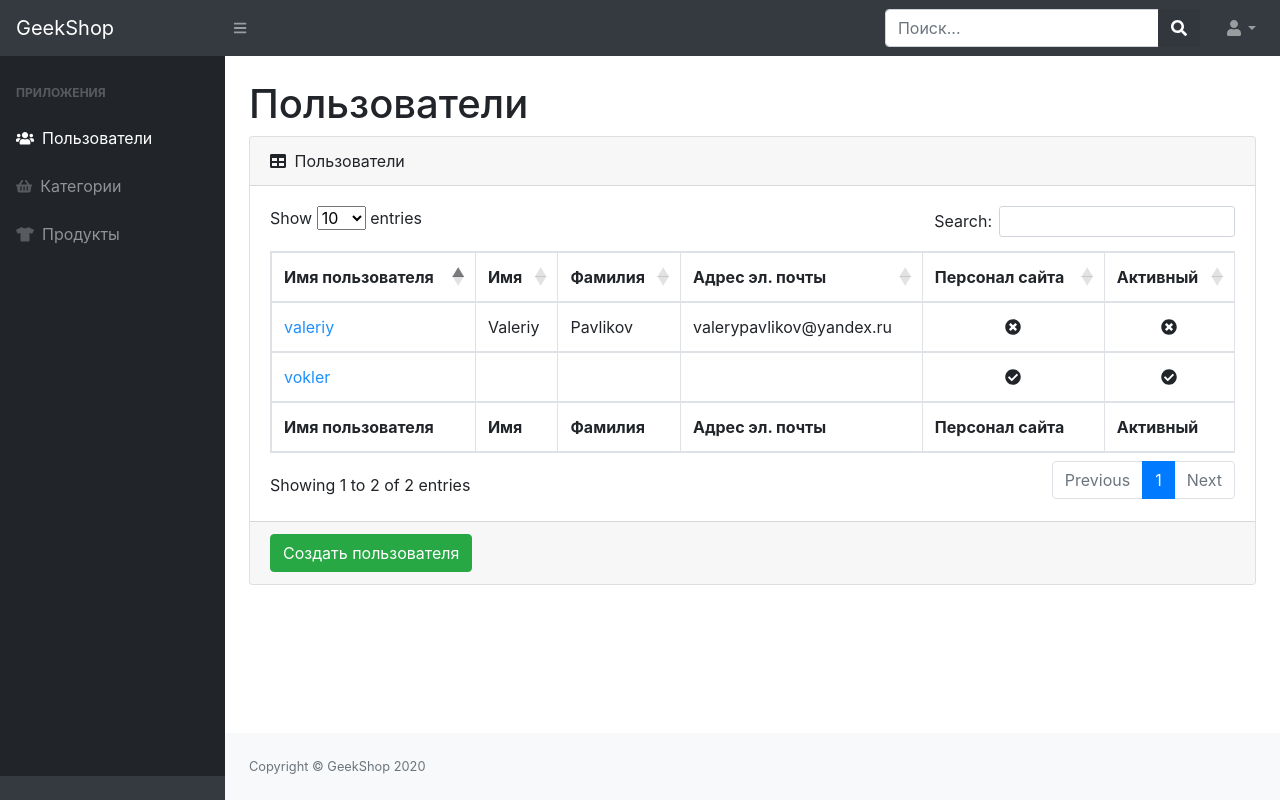
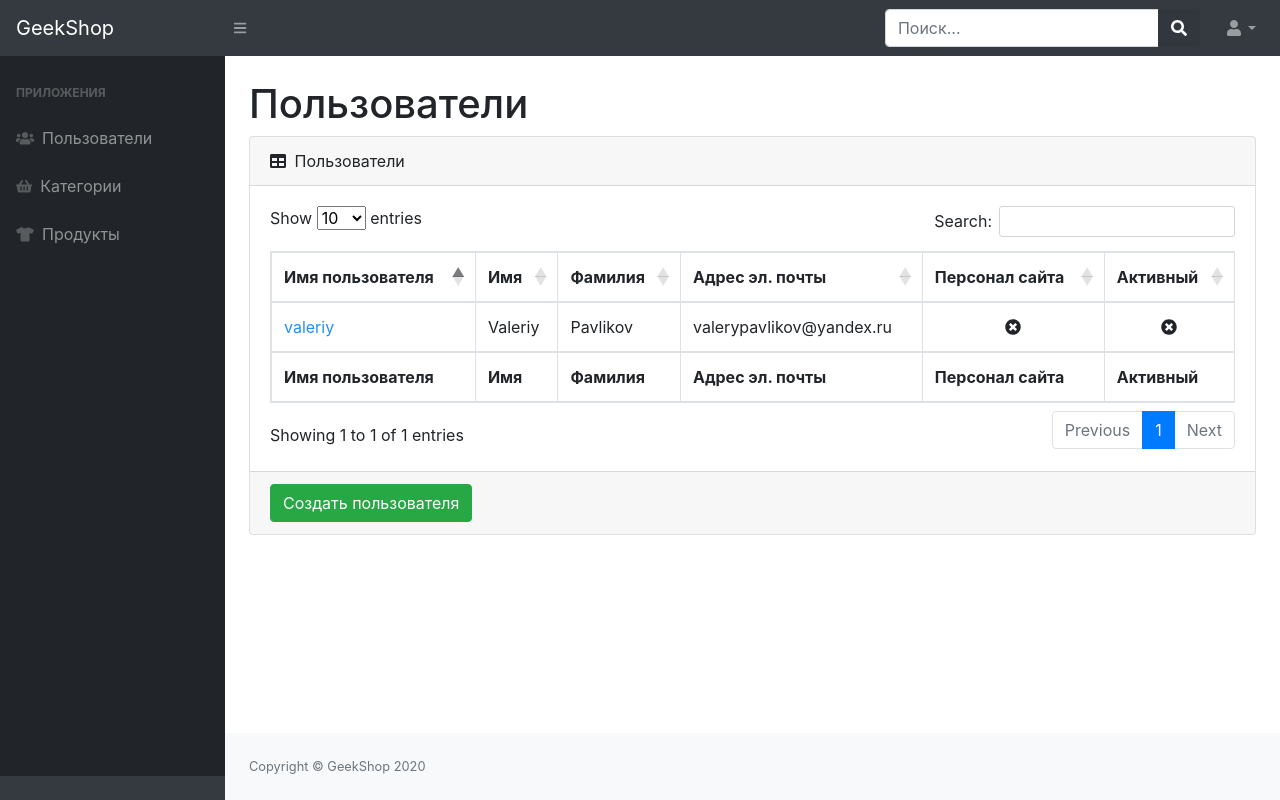
Before and after one commit to Angel2326/GeSH, a Django app: template adminapp/templates/adminapp/admin-users-read.html in a window 1280 px wide. Run offline with Django 3.2, Linux system fonts and the light colour scheme; the template is opened without the code that fills it, so the values that code supplies are empty; parts of the project's set-up code (start-up, migrations or seed data) failed here and were passed over; some libraries are stand-ins or nearby versions.

Commit message:
panel admin-users-read is done

```diff
--- a/adminapp/templates/adminapp/admin-users-read.html
+++ b/adminapp/templates/adminapp/admin-users-read.html
@@ -30,14 +30,35 @@
                                 </tr>
                                 </tfoot>
                                 <tbody>
-                                <tr>
-                                    <td><a href="#" style="color: dodgerblue">vokler</a></td>
-                                    <td></td>
-                                    <td></td>
-                                    <td></td>
-                                    <td class="text-center"><i class="fas fa-check-circle"></i></td>
-                                    <td class="text-center"><i class="fas fa-check-circle"></i></td>
-                                </tr>
+                                {% for user in users %}
+                                    <tr>
+                                    <td><a href="admin-users-update-delete.html" style="color: dodgerblue">{{ user.username }}</a></td>
+                                    <td>{{ users.firstname }}</td>
+                                    <td>{{ users.lasttname }}</td>
+                                    <td>{{  user.email}}</td>
+                                    <td class="text-center">
+                                        {% if user.is_staff %}
+                                            <i class="fas fa-check-circle"></i>
+                                        {% else %}
+                                            <i class="fas fa-times-circle"></i>
+                                        {% endif %}
+                                    </td>
+                                    <td class="text-center">
+                                        {% if user.is_active %}
+                                            <i class="fas fa-check-circle"></i>
+                                        {% else %}
+                                            <i class="fas fa-times-circle"></i></td>
+                                        {% endif %}
+                                    </tr>
+                                {% endfor %}
+{#                                <tr>#}
+{#                                    <td><a href="#" style="color: dodgerblue">vokler</a></td>#}
+{#                                    <td></td>#}
+{#                                    <td></td>#}
+{#                                    <td></td>#}
+{#                                    <td class="text-center"><i class="fas fa-check-circle"></i></td>#}
+{#                                    <td class="text-center"><i class="fas fa-check-circle"></i></td>#}
+{#                                </tr>#}
                                 <tr>
                                     <td><a href="admin-users-update-delete.html" style="color: dodgerblue">valeriy</a></td>
                                     <td>Valeriy</td>
--- a/adminapp/templates/adminapp/base.html
+++ b/adminapp/templates/adminapp/base.html
@@ -47,7 +47,7 @@
             <div class="sb-sidenav-menu">
                 <div class="nav">
                     <div class="sb-sidenav-menu-heading">Приложения</div>
-                    <a class="nav-link" href="admin-users-read.html">
+                    <a class="nav-link" href="{% url 'admin_staff:admin_users_read' %}">
                         <div class="sb-nav-link-icon">
                             <i class="fas fa-users"></i>
                         </div>
--- a/adminapp/urls.py
+++ b/adminapp/urls.py
@@ -1,9 +1,10 @@
 from django.urls import path
 
-from adminapp.views import index
+from adminapp.views import index, admin_users_read
 
 app_name = 'adminapp'
 
 urlpatterns = [
     path('', index, name='index'),
+    path('admin-users-read', admin_users_read, name='admin_users_read'),
     ]
```
Also changed, not shown: adminapp/views.py (+7 -0 lines).
